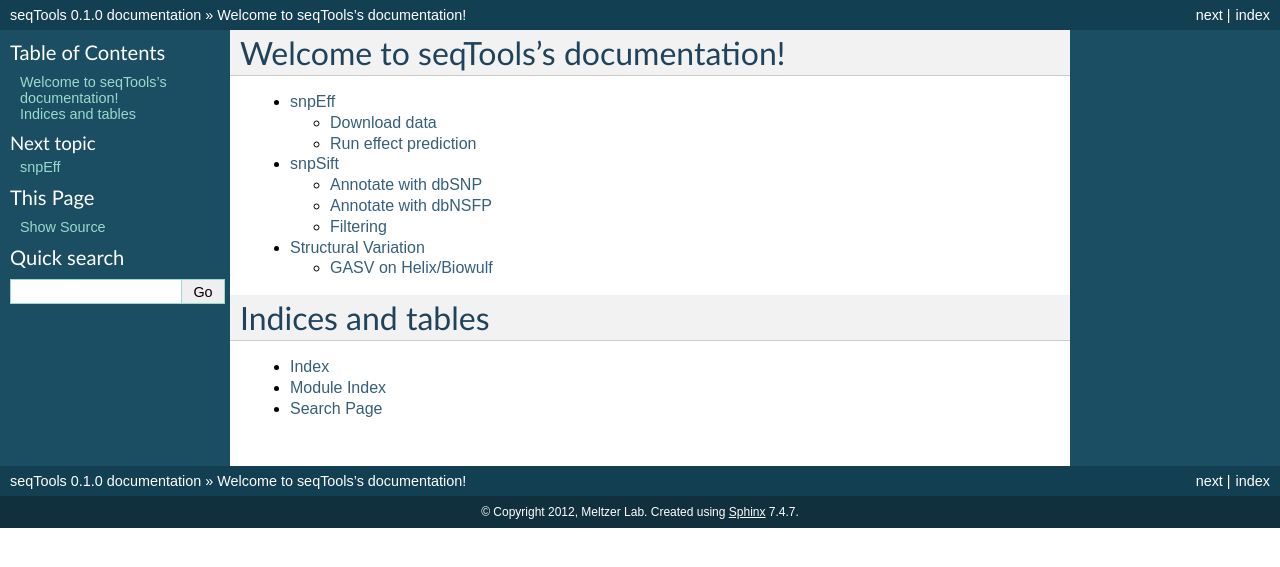
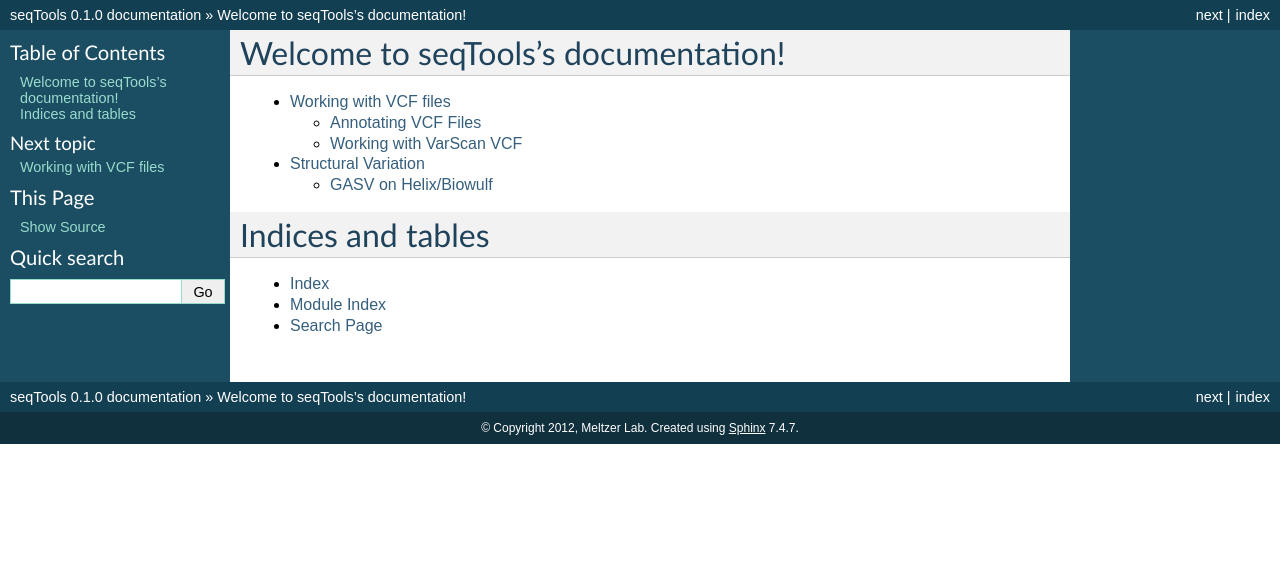
Before and after one commit to seandavi/SDST, a Sphinx documentation site: the page built from doc/index.rst, in a window 1280 px wide. Shown: the top 567 px of the page. Built offline with Sphinx 7.4.7, drawn with Linux system fonts in a browser that asks for light colours.

Commit message:
Added autodoc for seqtools.varscan

```diff
--- a/doc/conf.py
+++ b/doc/conf.py
@@ -16,7 +16,7 @@
 # If extensions (or modules to document with autodoc) are in another directory,
 # add these directories to sys.path here. If the directory is relative to the
 # documentation root, use os.path.abspath to make it absolute, like shown here.
-#sys.path.insert(0, os.path.abspath('.'))
+sys.path.insert(0, os.path.abspath('../'))
 
 # -- General configuration -----------------------------------------------------
 
--- a/doc/vcf.rst
+++ b/doc/vcf.rst
@@ -1,15 +1,22 @@
+======================
+Working with VCF files
+======================
+
+Annotating VCF Files
+====================
+
 snpEff
 ------
 
 Download data
-=============
+^^^^^^^^^^^^^
 
 .. code-block:: bash
 
     java -jar /data/CCRBioinfo/biowulf/local/snpEff_3_0/snpEff.jar download -c /data/CCRBioinfo/biowulf/local/snpEff_3_0/snpEff.config GRCh37.66
 
 Run effect prediction
-==========================
+^^^^^^^^^^^^^^^^^^^^^
 
 .. code-block:: bash
 
@@ -20,7 +27,7 @@
 -------
 
 Annotate with dbSNP
-========================
+^^^^^^^^^^^^^^^^^^^
 
 .. code-block:: bash
 
@@ -29,7 +36,7 @@
 
 
 Annotate with dbNSFP
-====================
+^^^^^^^^^^^^^^^^^^^^
 
 .. code-block:: bash
 
@@ -42,8 +49,14 @@
 
 
 Filtering
-=========
+^^^^^^^^^
 
 .. code-block:: bash
 
     java -Xmx8g -jar /data/CCRBioinfo/biowulf/local/SnpSift_latest.jar filter '(na ID) & (ID =~ 'COSM') & !( ID =~ 'rs')' -f
+
+Working with VarScan VCF
+========================
+
+.. automodule:: seqtools.varscan
+   :members:
```
